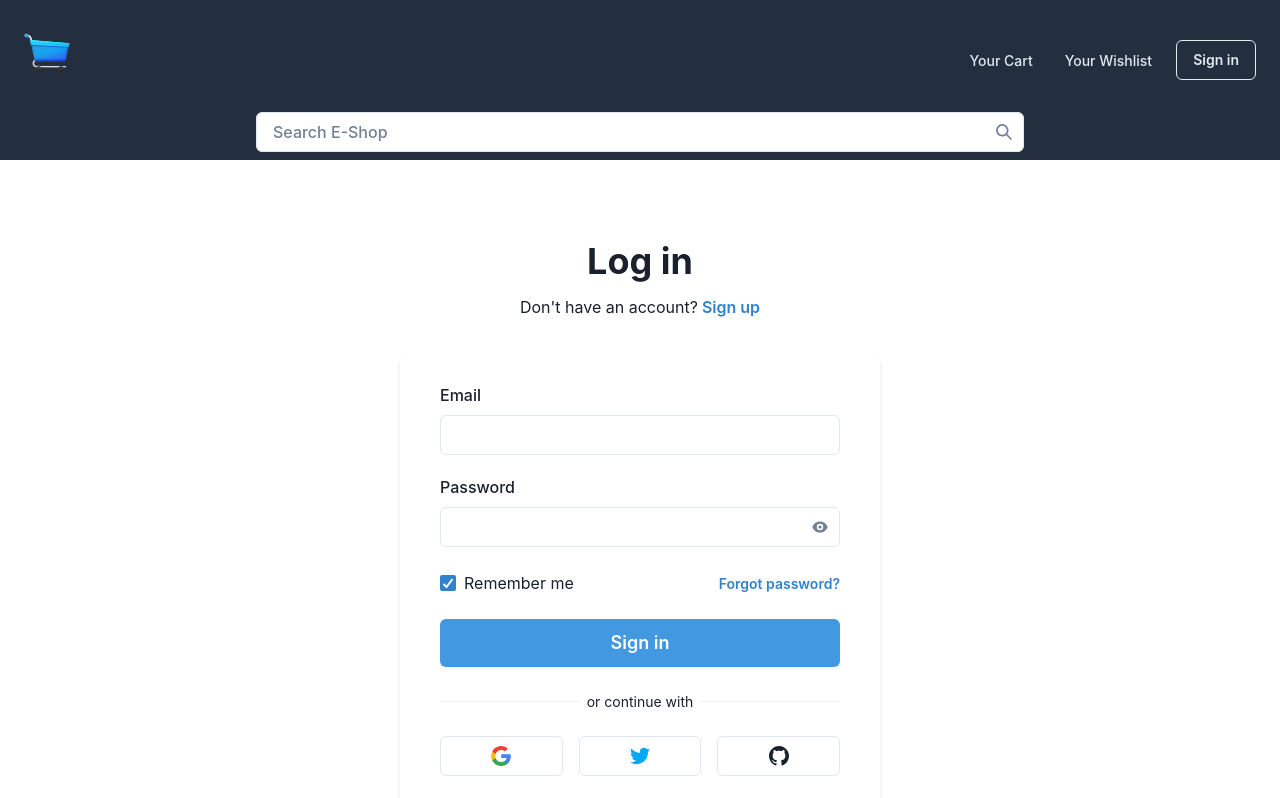
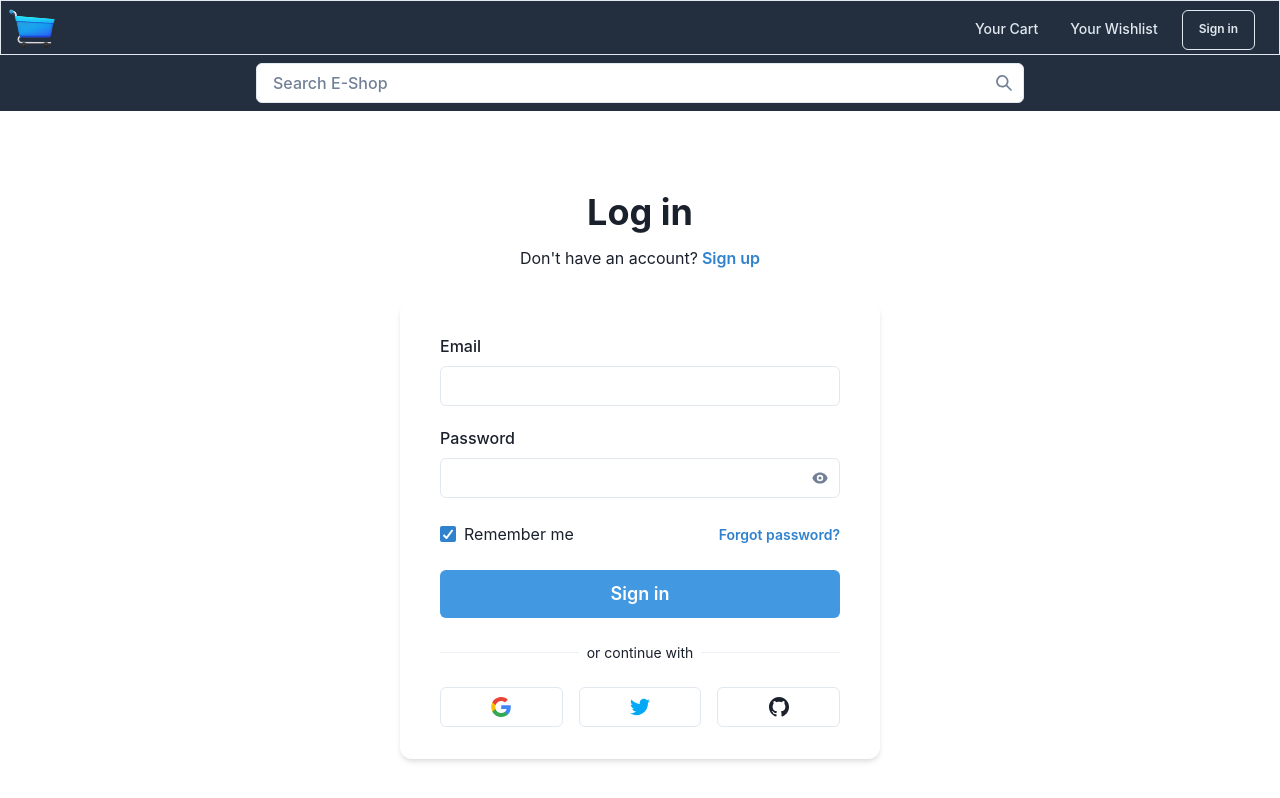
Before and after one commit to dreamdev1019/React-Ecommerce, a React (Vite) app in the folder dashboard/dash/: page /login in a window 1280 px wide. Shown: the top 798 px of the page. Built offline with nearby package versions, Linux system fonts and the light colour scheme.

Commit message:
header input field added

```diff
--- a/dashboard/dash/src/components/Header.jsx
+++ b/dashboard/dash/src/components/Header.jsx
@@ -37,9 +37,10 @@ export default function WithSubnavigation() {
       <Flex
         bg={useColorModeValue("#232F3E", "gray.800")}
         color={useColorModeValue("gray.600", "white")}
-        minH={"40px"}
+        h={"55px"}
         py={{ base: 6 }}
         px={{ base: 2 }}
+        border="1px solid red"
         // borderBottom={1}
         borderStyle={"solid"}
         borderColor={useColorModeValue("gray.200", "gray.900")}
@@ -60,26 +61,49 @@ export default function WithSubnavigation() {
             aria-label={"Toggle Navigation"}
           />
         </Flex>
-        <Flex flex={{ base: 1 }} justify={{ base: "center", md: "start" }}>
+        <Flex
+          flex={{ base: 4 }}
+          justify={{ base: "center", md: "start" }}
+          // border="1px solid red"
+        >
           <NavLink to="/">
-            <Text
-              ml="4"
-              textAlign={useBreakpointValue({ base: "center", md: "left" })}
-              fontFamily={"heading"}
-              fontSize={["small", "medium", "large"]}
-              fontWeight={"bold"}
-              color={useColorModeValue("white", "white")}
-            >
-              <Image w={["10", "8", "12"]} src={WebLogo} />
-            </Text>
+            <Image
+              display={{ base: "none", md: "flex" }}
+              w={["10", "8", "12"]}
+              src={WebLogo}
+            />
           </NavLink>
-          {/* <Flex display={{ base: "none", md: "flex" }} ml={10} >
-            <DesktopNav />
-          </Flex> */}
+
+          <Flex
+            display={{ base: "flex", md: "none" }}
+            justifyContent={"center"}
+            bg={useColorModeValue("#232F3E", "gray.800")}
+          >
+            <Stack spacing={4} py="0" flex>
+              <InputGroup>
+                <Input
+                  placeholder="Search E-Shop"
+                  color="gray.500"
+                  bg="white"
+                  fontWeight={"medium"}
+                  _placeholder={{ color: "gray.500" }}
+                  fontSize={["xs", "medium", "medium"]}
+                />
+                <InputRightElement
+                  children={
+                    <SearchIcon
+                      color="gray.500"
+                      fontSize={["xs", "medium", "medium"]}
+                    />
+                  }
+                />
+              </InputGroup>
+            </Stack>
+          </Flex>
         </Flex>
-        <Flex display={{ base: "none", md: "flex" }} ml={10} >
-            <DesktopNav />
-          </Flex>
+        <Flex display={{ base: "none", md: "flex" }} ml={10}>
+          <DesktopNav />
+        </Flex>
         <Stack
           flex={{ base: 1, md: 0 }}
           justify={"flex-end"}
@@ -90,11 +114,11 @@ export default function WithSubnavigation() {
             <Button
               color="gray.200"
               variant={"outline"}
-              fontSize={"sm"}
+              fontSize={"xs"}
               fontWeight={600}
               mr="4"
-              mt="4"
-              ml='4'
+              mt="1"
+              ml="4"
               _hover={{
                 textDecor: "underline",
                 color: "gray.500",
@@ -104,10 +128,10 @@ export default function WithSubnavigation() {
             </Button>
           </NavLink>
         </Stack>
-
       </Flex>
 
       <Flex
+        display={{ base: "none", md: "flex" }}
         justifyContent={"center"}
         bg={useColorModeValue("#232F3E", "gray.800")}
       >
@@ -146,7 +170,7 @@ const DesktopNav = () => {
   const popoverContentBgColor = useColorModeValue("white", "gray.800");
 
   return (
-    <Stack direction={"row"} spacing={4} mt="4">
+    <Stack direction={"row"} spacing={4}>
       {NAV_ITEMS.map((navItem) => (
         <Box key={navItem.label}>
           <Popover trigger={"hover"} placement={"bottom-start"}>
--- a/dashboard/dash/src/components/MobileCard.jsx
+++ b/dashboard/dash/src/components/MobileCard.jsx
@@ -56,8 +56,8 @@ const MobileCard = ({ items }) => {
           w="100%"
           p="6"
           bg={useColorModeValue("white", "gray.800")}
-          boxShadow={"2xl"}
-          rounded={"lg"}
+          boxShadow={"lg"}
+          rounded={"2xl"}
           pos={"relative"}
           zIndex={1}
         >
@@ -110,8 +110,8 @@ const MobileCard = ({ items }) => {
           </Flex>
           <FavouriteButton
             position="absolute"
-            top="4"
-            right="4"
+            top={"-2"}
+            right="2"
             aria-label={`Add ${items.title} to your favourites`}
           />
         </Flex>
```
